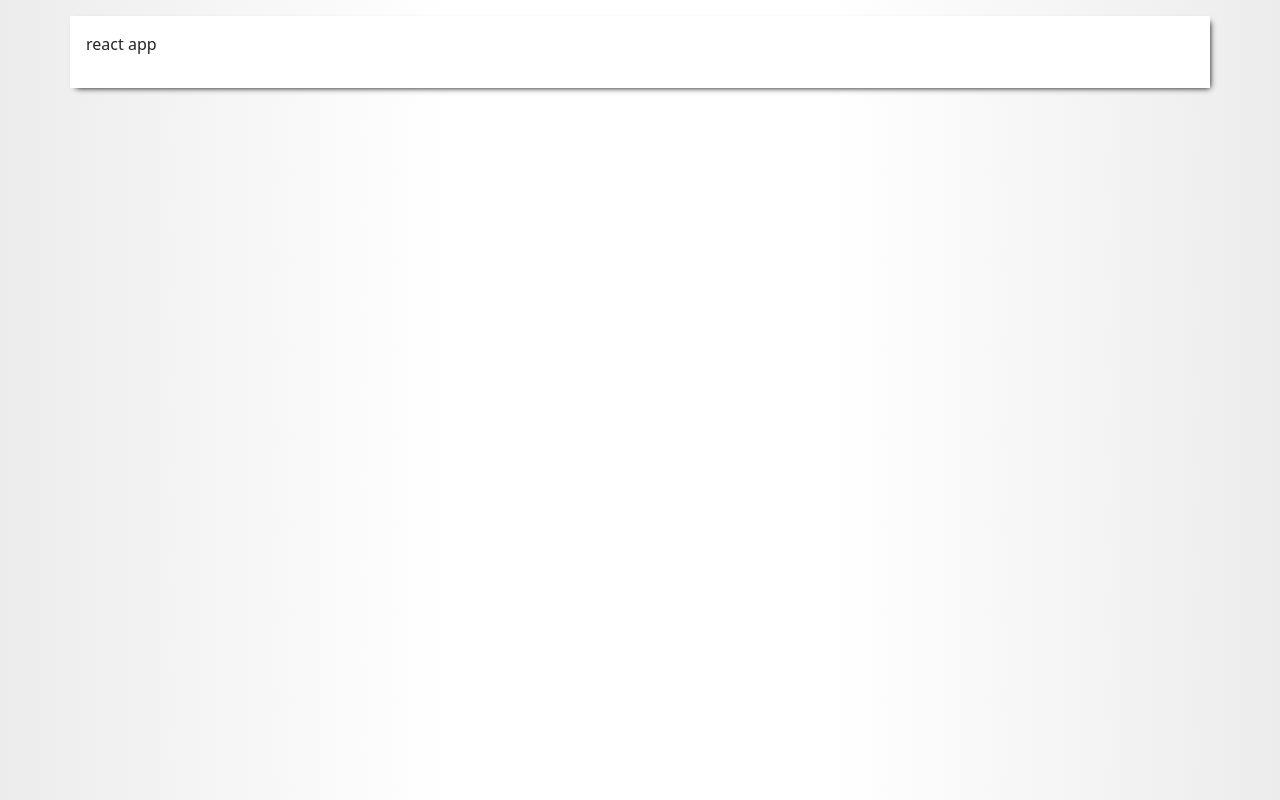
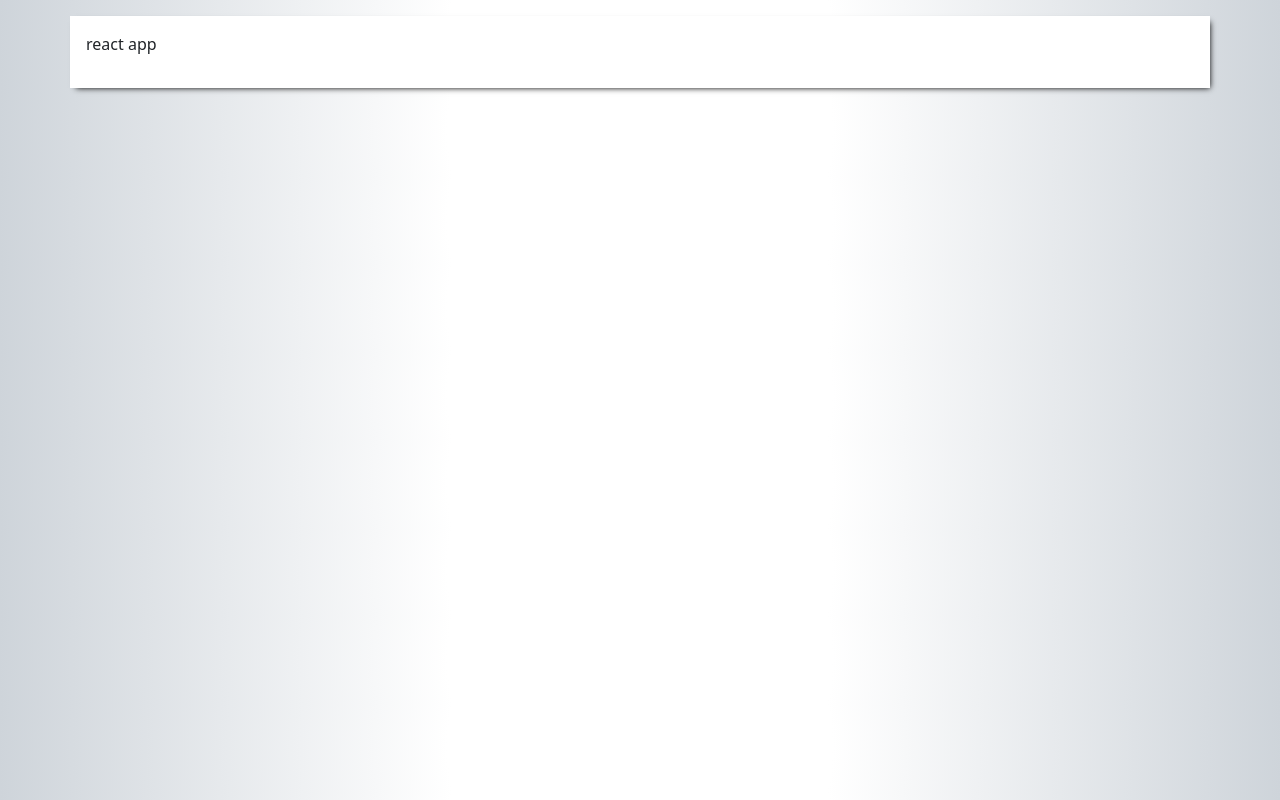
Before and after one commit to carpediem23/technology-assesments-excersize1, a React app: page / in a window 1280 px wide. Built offline with nearby package versions, Linux system fonts and the light colour scheme.

Commit message:
stiller düzenlendi.

```diff
--- a/src/App.scss
+++ b/src/App.scss
@@ -1,17 +1,16 @@
+$theme-colors: (
+  "primary": #0074d9,
+);
+
 @import 'bootstrap/scss/bootstrap-utilities';
 @import 'bootstrap/scss/bootstrap-reboot';
 @import 'bootstrap/scss/bootstrap-grid';
 
-
-
-$body-background-color: rgba(255, 255, 255, 1);
-$body-background--gradident-color: rgba(236, 236, 236, 1);
-
 body {
   background: radial-gradient(
     circle,
-    $body-background-color 30%,
-    $body-background--gradident-color 100%
+    $body-bg 30%,
+    $gray-400 100%
   );
 
   .app-container {
```
